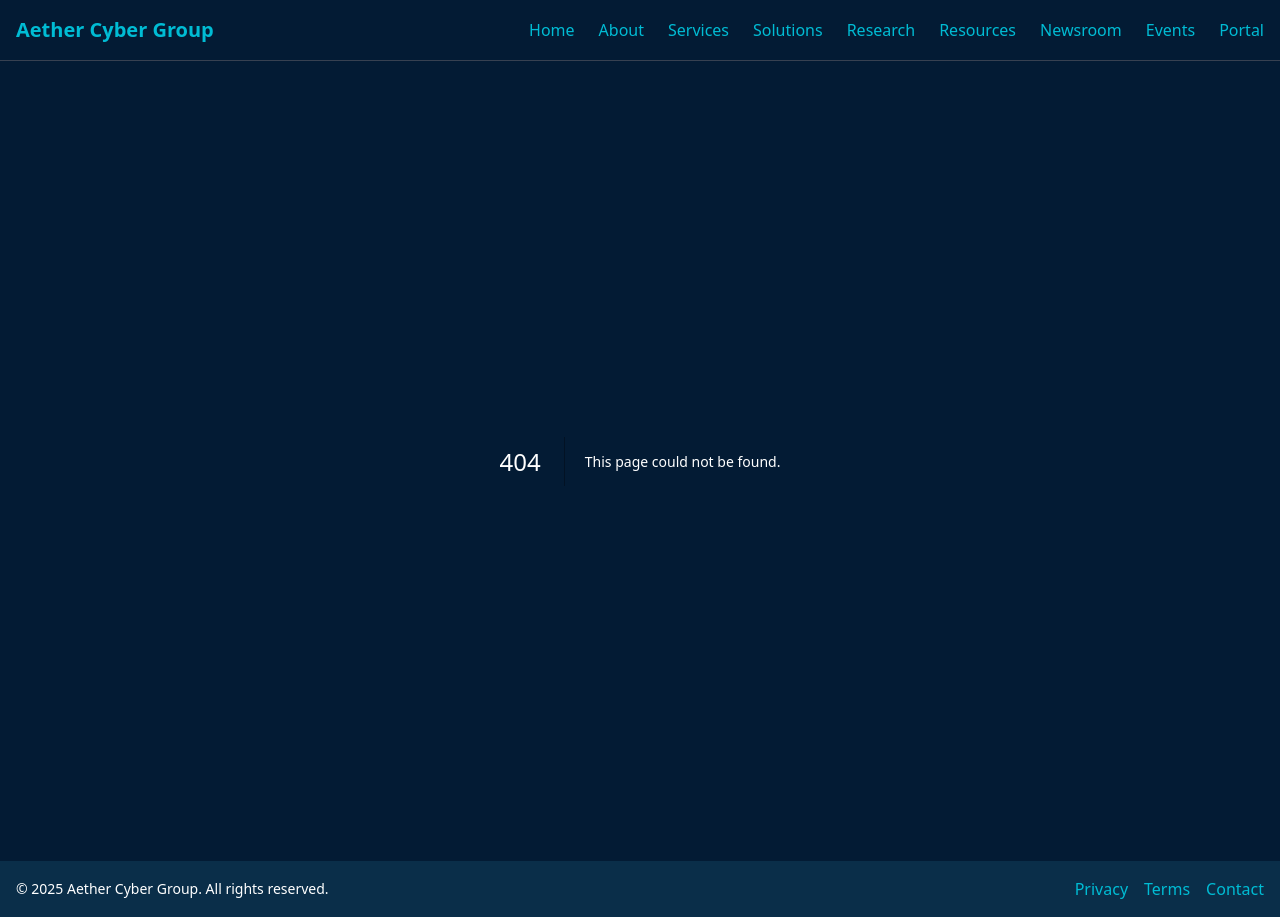
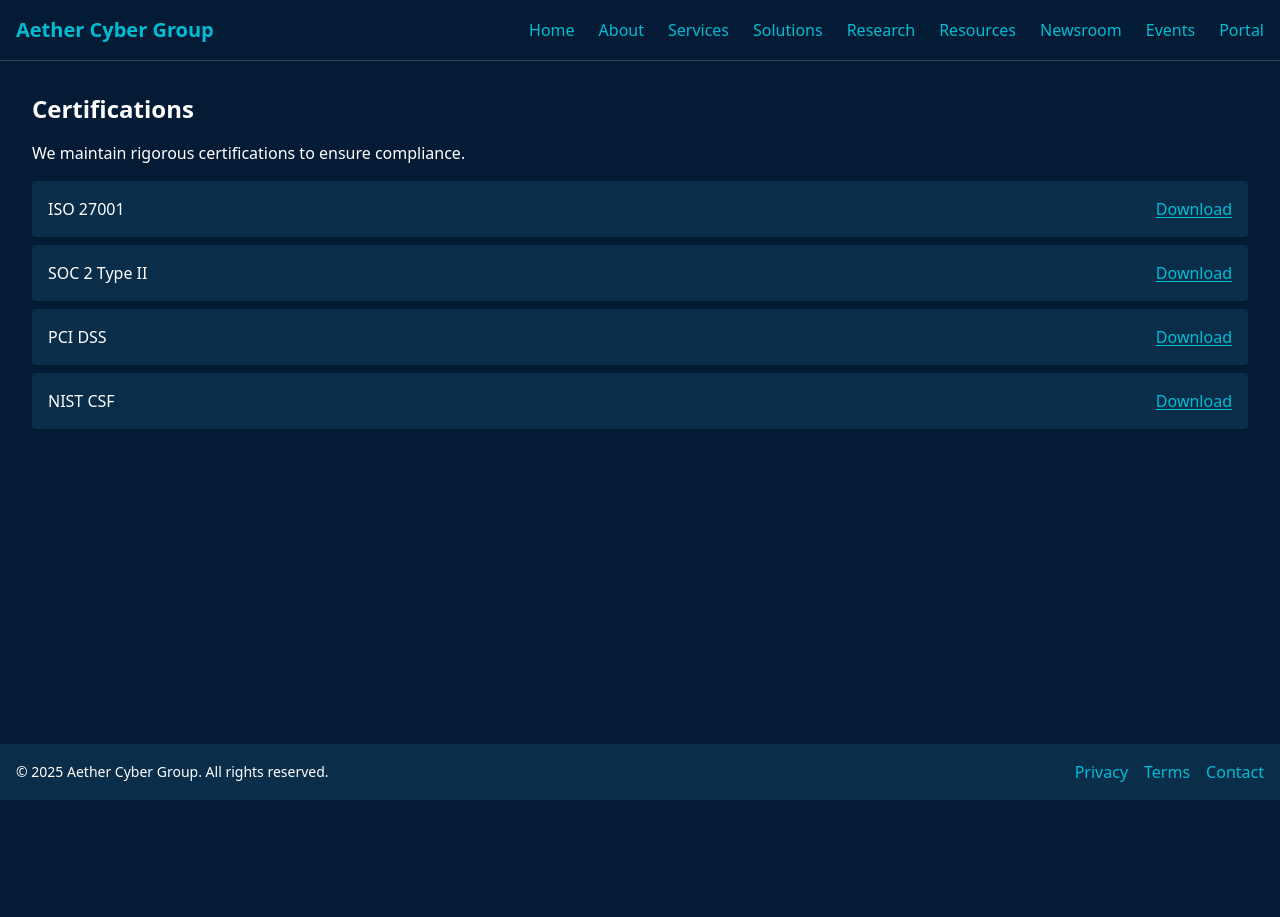
Before and after one commit to aethercybergroup/aethercybergroup.github.io, a Next.js app: page /about/certifications in a window 1280 px wide. Before the commit this address had no page. After the commit the page ends 800 px from the top, so only its background shows below. Built offline with nearby package versions, Linux system fonts and the light colour scheme.

Commit message:
Create page.tsx

```diff
--- /dev/null
+++ b/app/about/certifications/page.tsx
@@ -0,0 +1,26 @@
+import Link from 'next/link';
+
+export default function CertificationsPage() {
+  const certs = [
+    { name: 'ISO 27001', file: '/papers/iso27001.pdf' },
+    { name: 'SOC 2 Type II', file: '/papers/soc2-type-ii.pdf' },
+    { name: 'PCI DSS', file: '/papers/pci-dss.pdf' },
+    { name: 'NIST CSF', file: '/papers/nist-csf.pdf' },
+  ];
+  return (
+    <section className="p-8 space-y-4">
+      <h1 className="text-2xl font-bold">Certifications</h1>
+      <p>We maintain rigorous certifications to ensure compliance.</p>
+      <ul className="space-y-2">
+        {certs.map(cert => (
+          <li key={cert.name} className="flex items-center justify-between bg-card p-4 rounded">
+            <span>{cert.name}</span>
+            <a href={cert.file} className="text-primary underline" target="_blank" rel="noopener noreferrer">
+              Download
+            </a>
+          </li>
+        ))}
+      </ul>
+    </section>
+  );
+}
```
